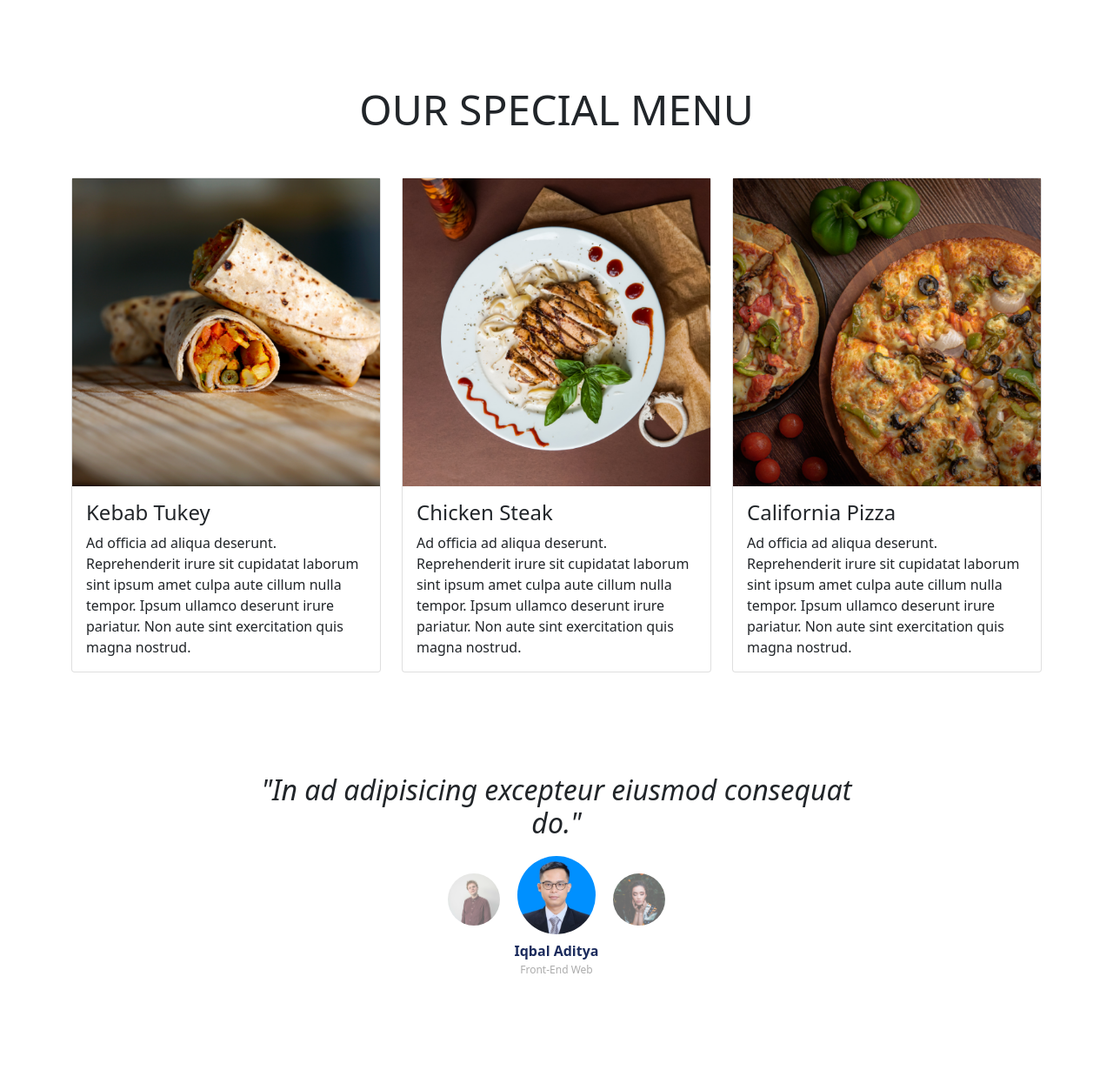
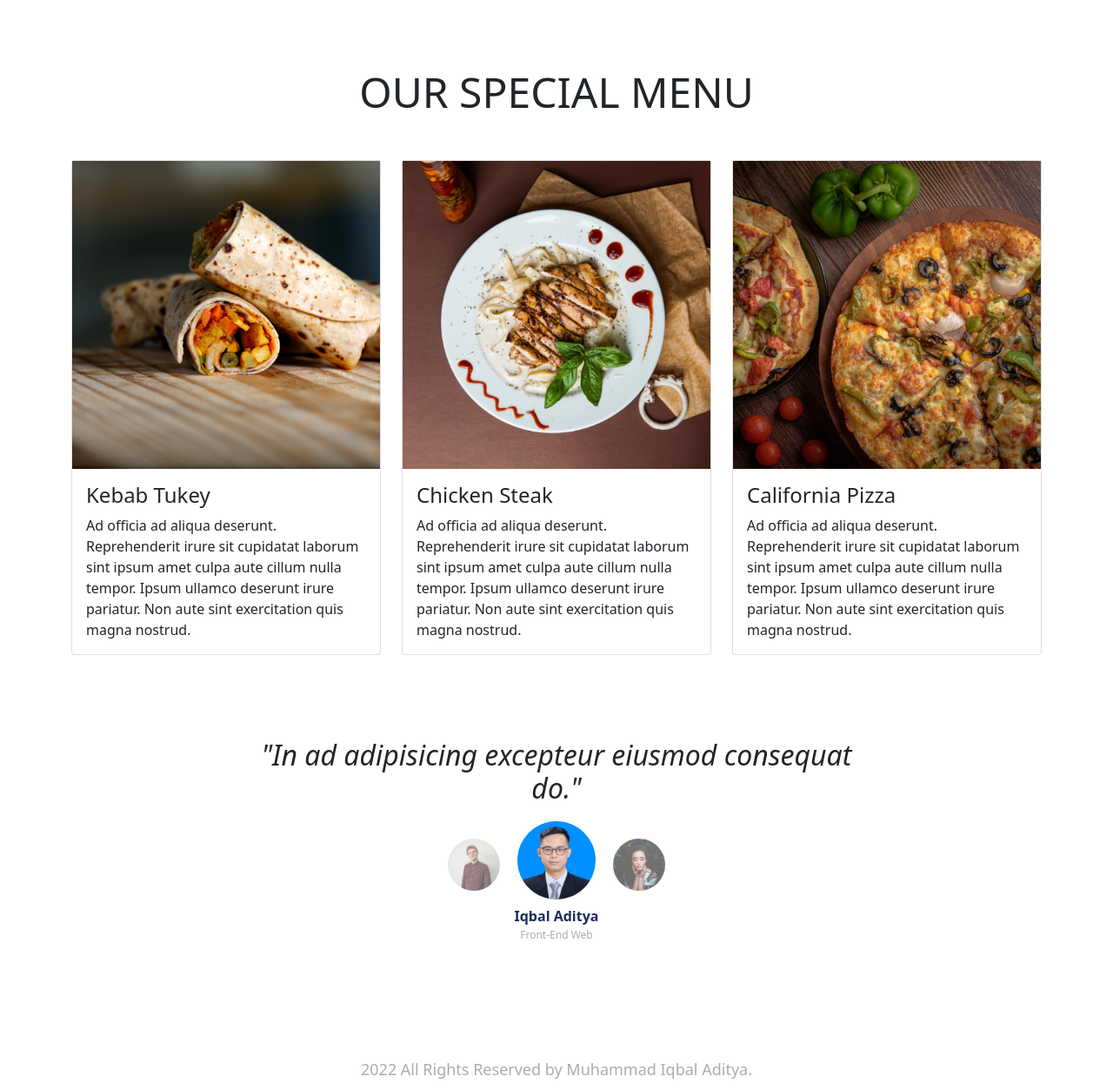
Before and after one commit to muhiqbaladitya/mycafe, a plain HTML site: page index.html in a window 1280 px wide. Shown: the part 1063-2316 px from the top of the page at 87% size. Drawn offline with nearby package versions, Linux system fonts and the light colour scheme; a web font is replaced by a local one.

Commit message:
Update style.css

```diff
--- a/css/style.css
+++ b/css/style.css
@@ -80,7 +80,7 @@
 
 /* Testimonial */
 .testimonial {
-  margin-top: 100px;
+  margin-top: 80px;
 }
 
 .testimonial h5 {
@@ -131,7 +131,7 @@
 
 /* Menu */
 .menu {
-  margin-top: 100px;
+  margin-top: 80px;
 }
 
 .menu h5 {
```
